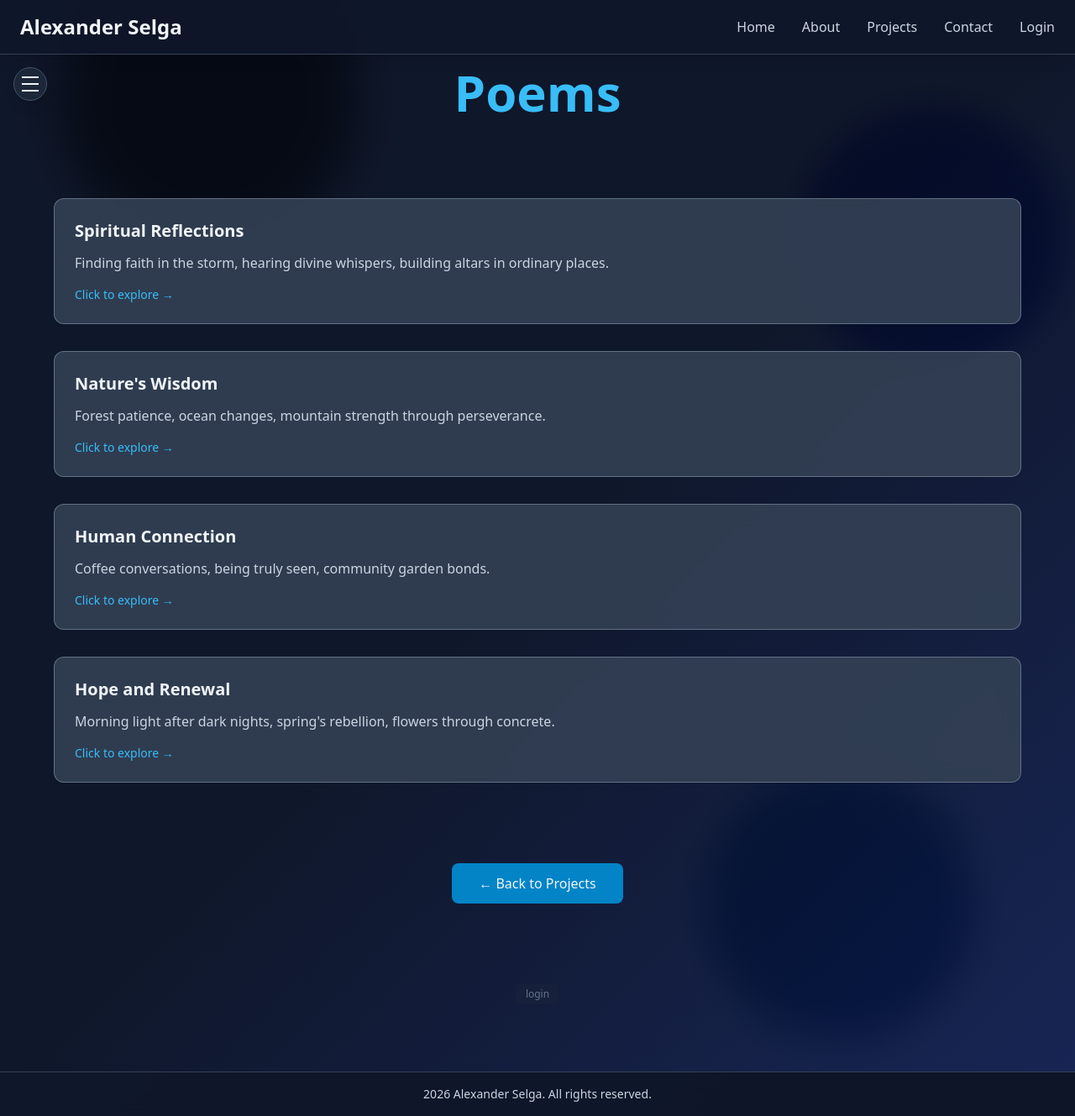
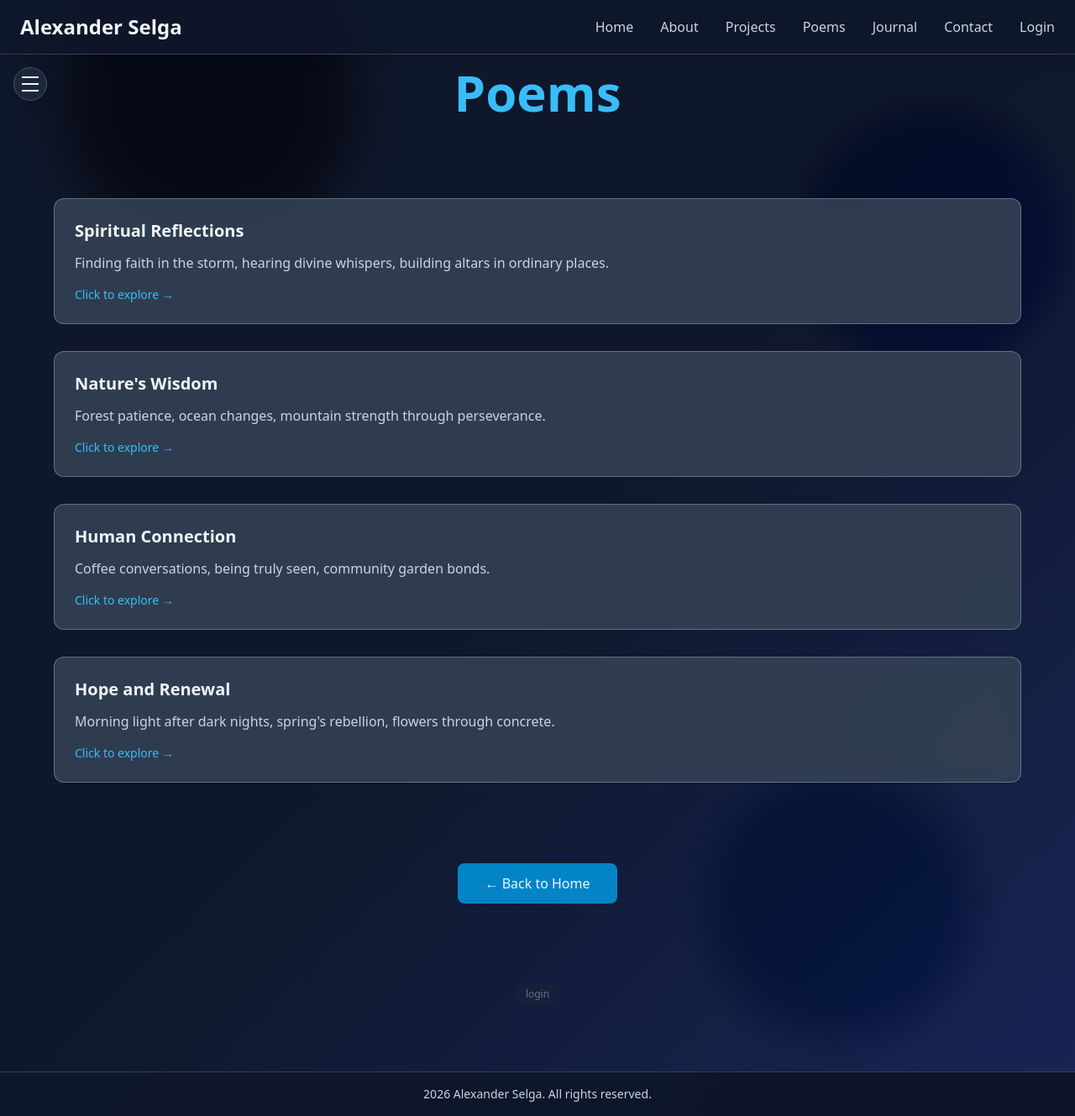
Before and after one commit to aselga96/portfolio-website, a React (Vite) app: page /poems in a window 1280 px wide. Shown: the whole page at 84% size. Built offline with nearby package versions, Linux system fonts and the light colour scheme.

Commit message:
Route everything properly - add poems and journal entries to navigation, fix DirectorySideBar links, and correct back navigation

```diff
--- a/src/App.jsx
+++ b/src/App.jsx
@@ -70,6 +70,8 @@ function Navigation() {
               <Link to="/" className="capitalize font-medium text-slate-300 hover:text-royal-400 transition-all duration-300">home</Link>
               <Link to="/about" className="capitalize font-medium text-slate-300 hover:text-royal-400 transition-all duration-300">about</Link>
               <Link to="/projects" className="capitalize font-medium text-slate-300 hover:text-royal-400 transition-all duration-300">projects</Link>
+              <Link to="/poems" className="capitalize font-medium text-slate-300 hover:text-royal-400 transition-all duration-300">poems</Link>
+              <Link to="/journal-entries" className="capitalize font-medium text-slate-300 hover:text-royal-400 transition-all duration-300">journal</Link>
               <Link to="/contact" className="capitalize font-medium text-slate-300 hover:text-royal-400 transition-all duration-300">contact</Link>
               <button
                 onClick={handleAuthClick}
@@ -132,6 +134,20 @@ function Navigation() {
                 className="capitalize font-medium text-slate-200 hover:text-royal-400 transition-all duration-300 py-2 hover:scale-105"
               >
                 projects
+              </Link>
+              <Link
+                to="/poems"
+                onClick={closeMenu}
+                className="capitalize font-medium text-slate-200 hover:text-royal-400 transition-all duration-300 py-2 hover:scale-105"
+              >
+                poems
+              </Link>
+              <Link
+                to="/journal-entries"
+                onClick={closeMenu}
+                className="capitalize font-medium text-slate-200 hover:text-royal-400 transition-all duration-300 py-2 hover:scale-105"
+              >
+                journal
               </Link>
               <Link
                 to="/contact"
--- a/src/components/DirectorySideBar.jsx
+++ b/src/components/DirectorySideBar.jsx
@@ -86,20 +86,20 @@ export default function DirectorySideBar() {
               </a>
 
               {/* Poems and Journal Entries as branches */}
-              <a
-                href="/poems"
-                onClick={(e) => handleLinkClick(e, 'poems', '/poems')}
+              <Link
+                to="/poems"
+                onClick={() => setIsOpen(false)}
                 className="block p-2 text-slate-400 hover:text-royal-400 transition-colors text-sm ml-8"
               >
                 Poems
-              </a>
-              <a
-                href="/journal-entries"
-                onClick={(e) => handleLinkClick(e, 'journal-entries', '/journal-entries')}
+              </Link>
+              <Link
+                to="/journal-entries"
+                onClick={() => setIsOpen(false)}
                 className="block p-2 text-slate-400 hover:text-royal-400 transition-colors text-sm ml-8"
               >
                 Journal Entries
-              </a>
+              </Link>
             </div>
 
             {/* Work Experience with spacing */}
--- a/src/pages/JournalEntries.jsx
+++ b/src/pages/JournalEntries.jsx
@@ -184,10 +184,10 @@ export default function JournalEntries() {
 
           <div className="text-center mt-16 space-x-4">
             <Link
-              to="/projects"
+              to="/"
               className="inline-flex items-center px-6 sm:px-8 py-3 bg-royal-600 hover:bg-royal-700 text-slate-100 font-medium rounded-lg transition-colors duration-300"
             >
-              ← Back to Projects
+              ← Back to Home
             </Link>
           </div>
 
--- a/src/pages/Poems.jsx
+++ b/src/pages/Poems.jsx
@@ -172,10 +172,10 @@ export default function Poems() {
 
           <div className="text-center mt-16 space-x-4">
             <Link
-              to="/projects"
+              to="/"
               className="inline-flex items-center px-6 sm:px-8 py-3 bg-royal-600 hover:bg-royal-700 text-slate-100 font-medium rounded-lg transition-colors duration-300"
             >
-              ← Back to Projects
+              ← Back to Home
             </Link>
           </div>
 
```
